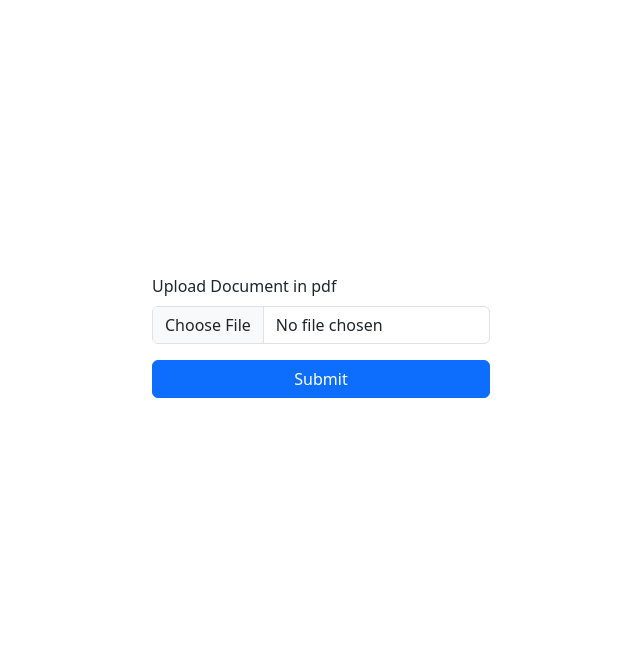
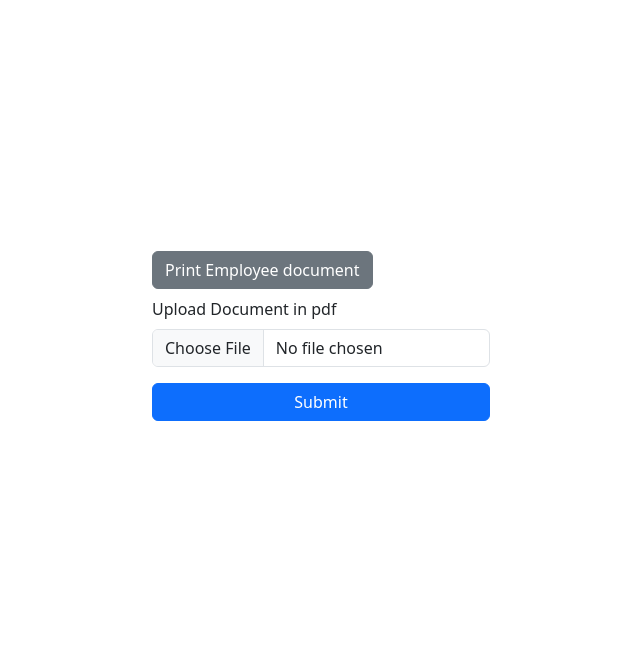
Before and after one commit to AbdallhOmarr/traffic-violation-web-app, a Django app: template website/templates/assign_document.html in a window 1280 px wide. Shown: the part 57-718 px from the top of the page, without its empty margins (319-959 px from the left). Run offline with Django 4.2, Linux system fonts and the light colour scheme; the template is opened without the code that fills it, so the values that code supplies are empty; some libraries are stand-ins or nearby versions.

Commit message:
added print document button

```diff
--- a/website/templates/assign_document.html
+++ b/website/templates/assign_document.html
@@ -1,9 +1,16 @@
 {% extends 'base.html' %} {% block content %}
 <div class="container full-height center-div">
+  <div class="flex-col">
+    <div class="flex-row mb-2">
+      <button type="" class="btn btn-secondary">Print Employee document</button>
+    </div>
+    <div class="flex-row">
       <form method="POST" enctype="multipart/form-data">
         {% csrf_token %}
         <div class="mb-3" style="min-width: 25vw">
-      <label for="formFile" class="form-label">Upload Document in pdf</label>
+          <label for="formFile" class="form-label">
+            Upload Document in pdf
+          </label>
           <input
             class="form-control"
             type="file"
@@ -22,4 +29,6 @@
         <button type="submit" class="btn btn-primary w-100">Submit</button>
       </form>
     </div>
+  </div>
+</div>
 {% endblock %}
```
Lines whose indentation alone changed are shown as unchanged.
